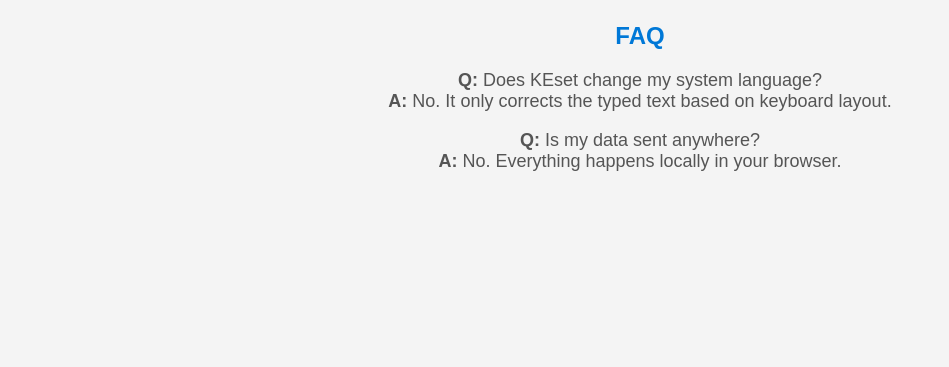
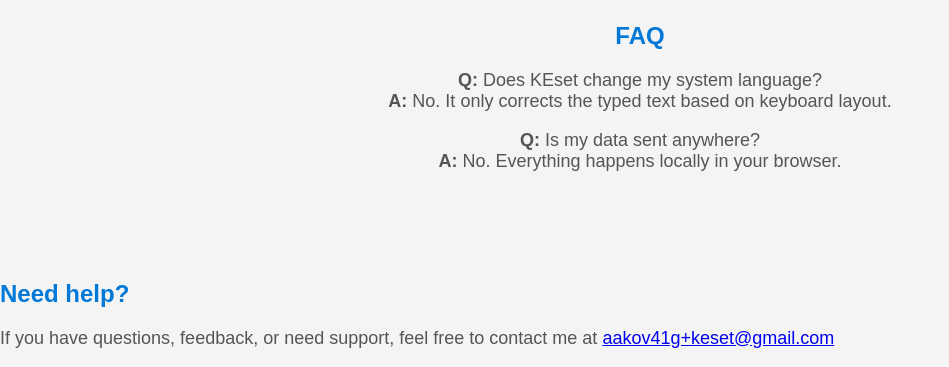
Before and after one commit to yaakov41g/KEset-landing, a plain HTML site: page index.html in a window 1280 px wide. Shown: the part 1474-1841 px from the top of the page, without its empty margins (0-949 px from the left). Before the commit the page ends 1714 px from the top, so only its background shows below. Drawn offline with Linux system fonts and the light colour scheme.

Commit message:
Update index.html

```diff
--- a/index.html
+++ b/index.html
@@ -122,5 +122,9 @@
     <p><strong>Q:</strong> Is my data sent anywhere?<br>
     <strong>A:</strong> No. Everything happens locally in your browser.</p>
   </div>
+  <h2>Need help?</h2>
+  <p>If you have questions, feedback, or need support, feel free to contact me at
+  <a href="mailto:aakov41g+keset@gmail.com">aakov41g+keset@gmail.com</a></p>
+
 </body>
 </html>
```
